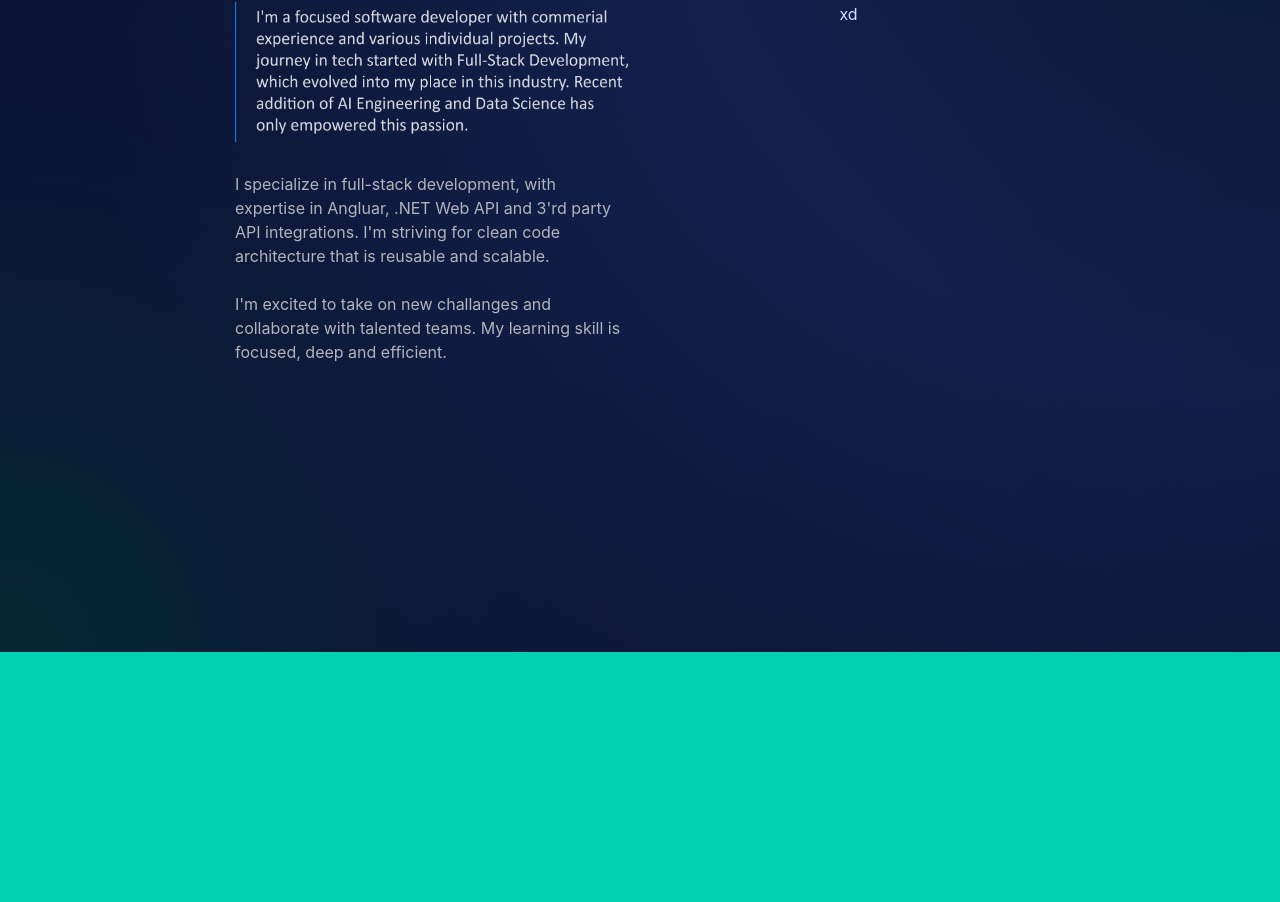
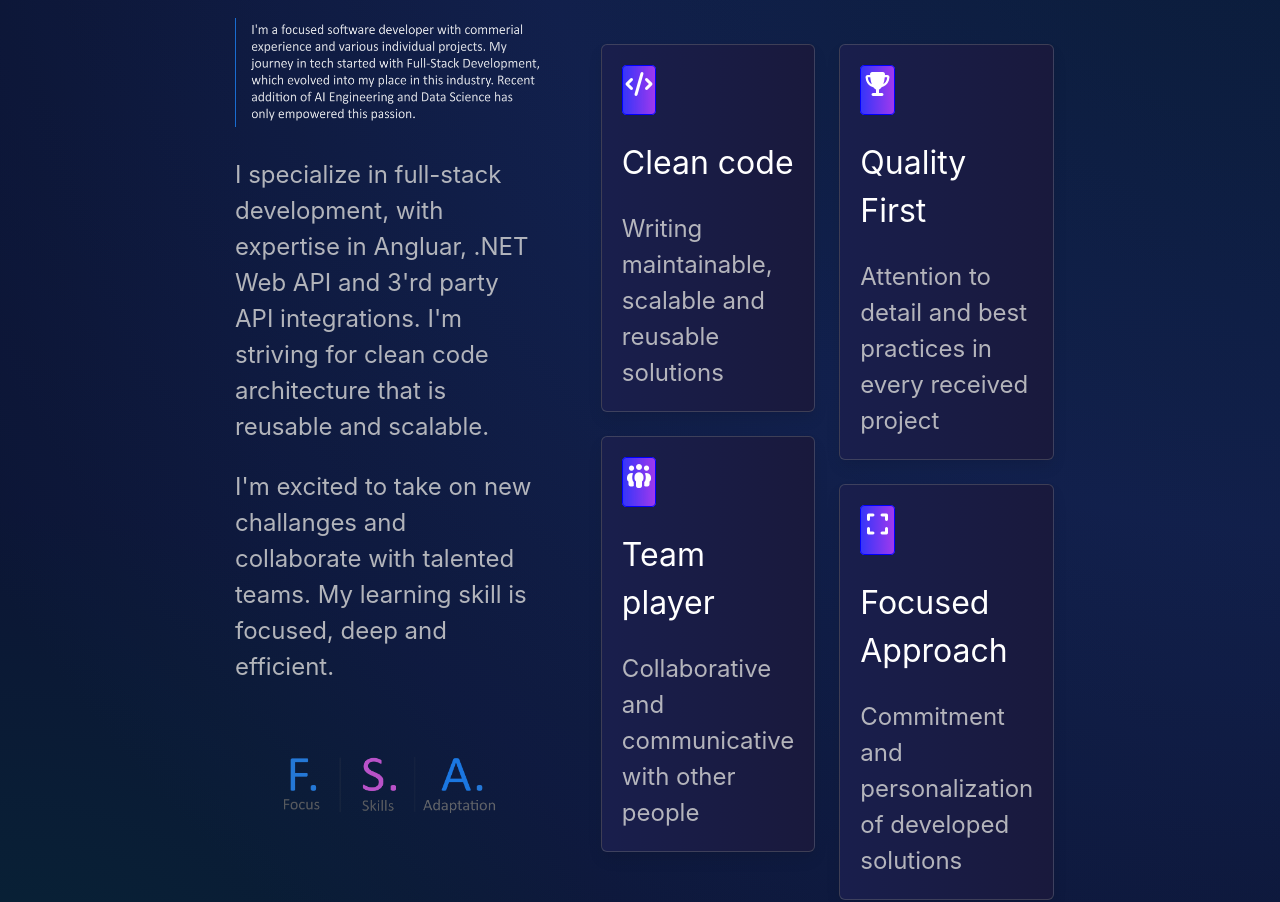
Before and after one commit to V3lu/Personal-Brand, an Angular app: page / in a window 1280 px wide. Shown: the part 1017-1919 px from the top of the page. Built offline with nearby package versions, Linux system fonts and the light colour scheme.

Commit message:
About me done

```diff
--- a/src/app/about-me/about-me.component.css
+++ b/src/app/about-me/about-me.component.css
@@ -3,6 +3,8 @@
     color: oklch(0.79 0.1 251.78);
     border: 1px solid rgba(90, 143, 221, 0.77);
     background-color: rgba(127, 172, 255, 0.144);
+    width: 10%;
+    height: 5%;
 }
 
 .hero.is-large {
@@ -28,3 +30,55 @@
 .hero-body{
     padding-top: 4% !important;
 }
+
+#FSA{
+  width: 70%;
+  height: auto;
+  margin-left: 16%;
+}
+
+.boxevery{
+  border: 1px solid rgba(128, 128, 128, 0.362);
+  background-image: linear-gradient(to right, rgba(0, 6, 57, 0.903), rgba(0, 0, 39, 0.903));
+  transition: 0.3s ease;
+}
+
+#buttoncode{
+  background-image: linear-gradient(to right, rgba(50, 50, 249, 0.986), rgb(159, 57, 237));
+  border: 1px solid blue;
+  height: 50px;
+  width: 20%;
+}
+
+.icon{
+  font-size: x-large;
+  padding-top: 28%;
+}
+
+#boxes{
+  margin-top: 3%;
+  margin-left: 2%;
+}
+
+#text{
+  margin-right: 2%;
+}
+
+.boxevery:hover{
+  border: 1px solid rgba(66, 111, 247, 0.927);
+  transition: 0.3s ease;
+  box-shadow:
+    0 0 1px 2px #5f6dffb5,
+    0 0 5px 8px rgba(53, 89, 249, 0.303),
+    0 0 20px 15px rgba(64, 117, 242, 0.351);
+  background-image: linear-gradient(to right, rgba(0, 7, 70, 0.903), rgba(0, 0, 52, 0.903))
+}
+
+.boxevery:hover > button{
+  transform: scaleX(1.15) scaleY(1.15);
+  transition: 0.3s ease;
+}
+
+.boxevery > button{
+  transition: 0.3s ease;
+}
--- a/src/app/about-me/about-me.component.html
+++ b/src/app/about-me/about-me.component.html
@@ -6,19 +6,42 @@
       </div>
       <div class="column is-three-quarters">
         <button class="button is-rounded" id="whoami">WHO I AM</button><br><br>
-        <span style="color: white;">About me</span><br>
+        <span style="color: white; font-size: large;">About me</span><br>
         <img src="assets/images/rect3.png" class="dots"><br><br><br><br>
         <div class="columns">
-          <div class="column has-text-left">
+          <div class="column has-text-left" id="text">
             <img src="assets/images/line1.png" id="line"><br><br>
-            <span style="color: rgba(211, 211, 211, 0.834);">I specialize in full-stack development, with expertise in Angluar, .NET Web API and 3'rd party API integrations.
+            <span style="color: rgba(211, 211, 211, 0.834); font-size: x-large;">I specialize in full-stack development, with expertise in Angluar, .NET Web API and 3'rd party API integrations.
               I'm striving for clean code architecture that is reusable and scalable.
             </span><br><br>
-            <span style="color: rgba(211, 211, 211, 0.834);">I'm excited to take on new challanges and collaborate with talented teams. My learning skill is focused, deep and efficient.
+            <span style="color: rgba(211, 211, 211, 0.834);  font-size: x-large;">I'm excited to take on new challanges and collaborate with talented teams. My learning skill is focused, deep and efficient.
             </span>
+            <br><br><br><br>
+            <img src="assets/images/FSA.png" id="FSA">
           </div>
           <div class="column">
-            xd
+            <div class="columns" id="boxes">
+              <div class="column is-vcentered">
+                <div class="box boxevery has-text-left">
+                  <button class="button" id="buttoncode"><i class="fa-solid fa-code icon" style="color: white;"></i></button><br><br>
+                  <span style="color: white; font-size: xx-large;">Clean code</span><br><br><span style="color: rgba(211, 211, 211, 0.834); font-size: x-large;">Writing maintainable, scalable and reusable solutions</span>
+                </div>
+                <div class="box boxevery has-text-left">
+                  <button class="button" id="buttoncode"><i class="fa-solid fa-people-group icon" style="color: white;"></i></button><br><br>
+                  <span style="color: white; font-size: xx-large;">Team player</span><br><br><span style="color: rgba(211, 211, 211, 0.834); font-size: x-large;">Collaborative and communicative with other people</span>
+                </div>
+              </div>
+              <div class="column is-vcentered">
+                <div class="box boxevery has-text-left">
+                  <button class="button" id="buttoncode"><i class="fa-solid fa-trophy icon" style="color: white;"></i></button><br><br>
+                  <span style="color: white; font-size: xx-large;">Quality First</span><br><br><span style="color: rgba(211, 211, 211, 0.834); font-size: x-large;">Attention to detail and best practices in every received project</span>
+                </div>
+                <div class="box boxevery has-text-left">
+                  <button class="button" id="buttoncode"><i class="fa-solid fa-expand icon" style="color: white;"></i></button><br><br>
+                  <span style="color: white; font-size: xx-large;">Focused Approach</span><br><br><span style="color: rgba(211, 211, 211, 0.834); font-size: x-large;">Commitment and personalization of developed solutions</span>
+                </div>
+              </div>
+            </div>
           </div>
         </div>
       </div>
```
Also changed, not shown: src/assets/images/FSA.png (added).
